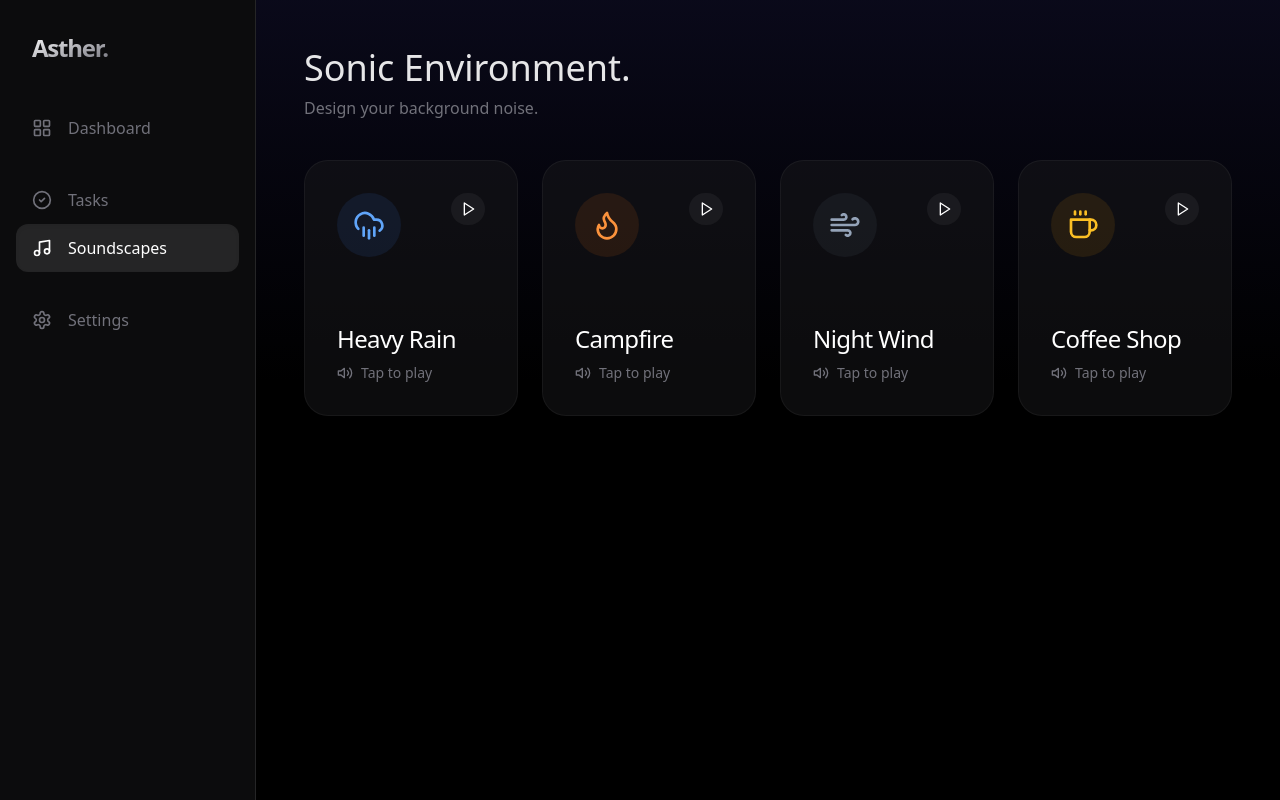
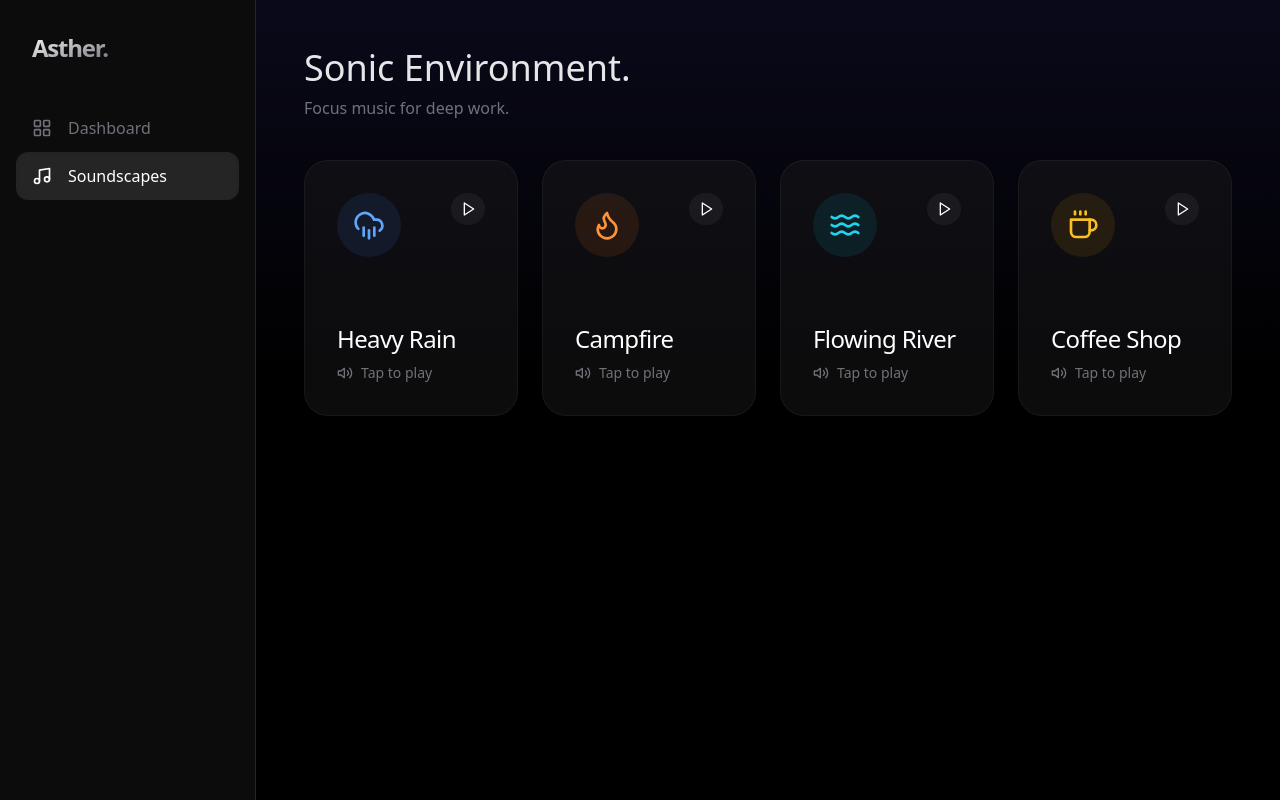
Before and after one commit to hapybeing/Asther, a Next.js app: page /soundscapes in a window 1280 px wide. Built offline with nearby package versions, Linux system fonts and the light colour scheme.

Commit message:
Update page.tsx

```diff
--- a/app/soundscapes/page.tsx
+++ b/app/soundscapes/page.tsx
@@ -2,10 +2,9 @@
 
 import { useState, useRef } from "react";
 import Link from "next/link";
-import { CheckCircle2, Music, Settings, LayoutGrid, CloudRain, Flame, Wind, Coffee, Volume2, Pause, Play } from "lucide-react";
+import { LayoutGrid, Music, CloudRain, Flame, Waves, Coffee, Volume2, Pause, Play } from "lucide-react";
 import { cn } from "@/lib/utils";
 
-// 1. The Reliable Sound Library (Wind Updated to MP3)
 const SOUNDS = [
   {
     id: "rain",
@@ -24,13 +23,12 @@ const SOUNDS = [
     url: "https://actions.google.com/sounds/v1/ambiences/fire.ogg"
   },
   {
-    id: "wind",
-    label: "Night Wind",
-    icon: Wind,
-    color: "text-slate-400",
-    bg: "bg-slate-500/10",
-    // Switched to a standard MP3 for better tablet compatibility
-    url: "https://cdn.pixabay.com/audio/2022/10/30/audio_51d2e1c3a6.mp3"
+    id: "river",
+    label: "Flowing River", // Replaced broken Wind with River
+    icon: Waves,
+    color: "text-cyan-400",
+    bg: "bg-cyan-500/10",
+    url: "https://actions.google.com/sounds/v1/nature/river_small_running.ogg"
   },
   {
     id: "cafe",
@@ -48,53 +46,37 @@ export default function Soundscapes() {
 
   const toggleSound = (sound: typeof SOUNDS[0]) => {
     if (activeSound === sound.id) {
-      // Pause
       audioRef.current?.pause();
       setActiveSound(null);
     } else {
-      // Play
       if (audioRef.current) audioRef.current.pause();
-
       const audio = new Audio(sound.url);
       audio.loop = true;
       audio.volume = 1.0;
-
-      const playPromise = audio.play();
-
-      if (playPromise !== undefined) {
-        playPromise
-          .then(() => {
-            audioRef.current = audio;
-            setActiveSound(sound.id);
-          })
-          .catch((error) => {
-            console.error("Playback failed:", error);
-            // More specific error message
-            alert("Audio loading... Tap again in a second!");
-          });
-      }
+      audio.play().catch(e => alert("Tap again to play (Browser blocked auto-play)"));
+      audioRef.current = audio;
+      setActiveSound(sound.id);
     }
   };
 
   return (
     <div className="flex h-screen bg-black text-white overflow-hidden font-sans">
 
-      {/* Sidebar */}
-      <aside className="w-20 lg:w-64 border-r border-white/10 bg-zinc-900/50 backdrop-blur-xl flex flex-col items-center lg:items-start py-8 transition-all z-50">
+      {/* CLEAN SIDEBAR (No dead links) */}
+      <aside className="w-20 lg:w-64 border-r border-white/10 bg-zinc-900/50 backdrop-blur-xl flex flex-col items-center lg:items-start py-8 z-50">
         <div className="mb-10 px-0 lg:px-8">
             <h2 className="text-2xl font-bold hidden lg:block tracking-tighter bg-clip-text text-transparent bg-gradient-to-br from-white to-zinc-500">Asther.</h2>
             <div className="h-8 w-8 bg-white rounded-full lg:hidden" />
         </div>
 
-        <nav className="flex-1 space-y-6 w-full px-4">
+        <nav className="flex-1 space-y-4 w-full px-4">
             <Link href="/dashboard">
                 <NavItem icon={<LayoutGrid className="w-5 h-5" />} label="Dashboard" />
             </Link>
-            <NavItem icon={<CheckCircle2 className="w-5 h-5" />} label="Tasks" />
+
             <Link href="/soundscapes">
                 <NavItem icon={<Music className="w-5 h-5" />} label="Soundscapes" active />
             </Link>
-            <NavItem icon={<Settings className="w-5 h-5" />} label="Settings" />
         </nav>
       </aside>
 
@@ -105,7 +87,7 @@ export default function Soundscapes() {
         <div className="relative z-10 p-8 lg:p-12 max-w-7xl mx-auto space-y-10">
             <header>
                 <h1 className="text-4xl font-light text-white/90">Sonic Environment.</h1>
-                <p className="text-zinc-500 mt-2">Design your background noise.</p>
+                <p className="text-zinc-500 mt-2">Focus music for deep work.</p>
             </header>
 
             <div className="grid grid-cols-1 md:grid-cols-2 lg:grid-cols-4 gap-6">
```
